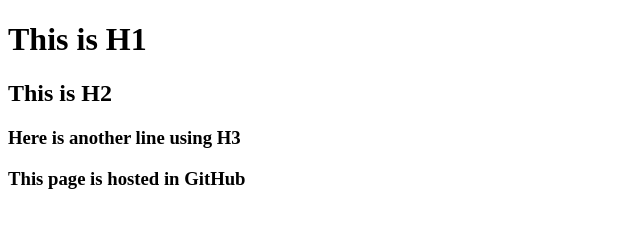
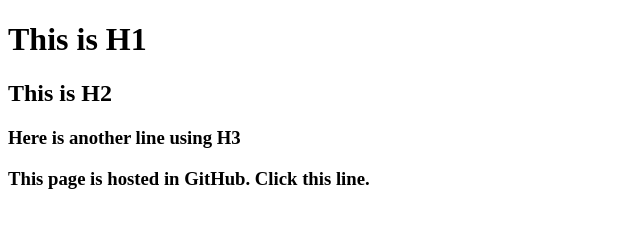
Before and after one commit to Jimlim/jimlim.github.io, a plain HTML site: page index.html in a window 1280 px wide. Shown: the whole page, without its empty margins (0-640 px from the left). Drawn offline with nearby package versions, Linux system fonts and the light colour scheme.

Commit message:
Added Click this line.

```diff
--- a/index.html
+++ b/index.html
@@ -9,7 +9,7 @@
   	<h1>This is H1</h1>
   	<h2>This is H2</h2>
   	<h3>Here is another line using H3</h3>
-  	<h3 id="clickHere">This page is hosted in GitHub</h3>
+  	<h3 id="clickHere">This page is hosted in GitHub. Click this line.</h3>
   </body>
 
 <script>
```
